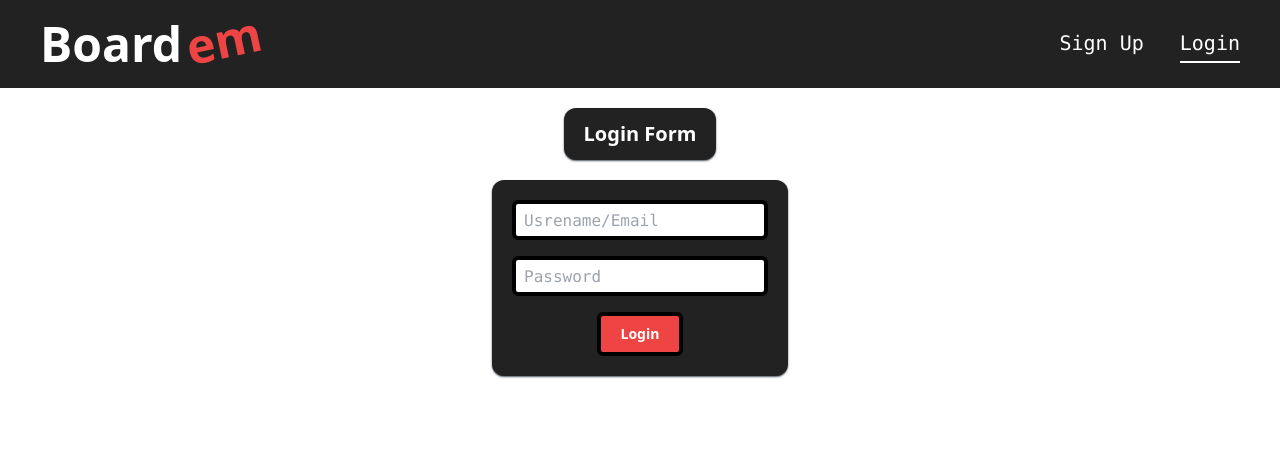
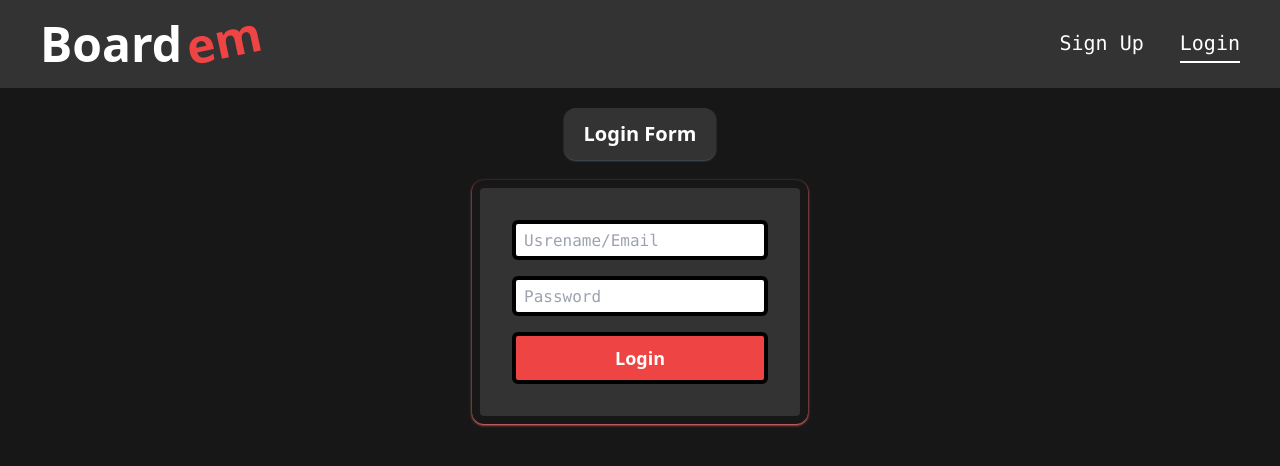
Before and after one commit to TahaShah141/message-board, a React (Vite) app in the folder frontend/: page /login in a window 1280 px wide. Shown: the top 466 px of the page. Built offline with nearby package versions, Linux system fonts and the light colour scheme.

Commit message:
style changes (colours)

```diff
--- a/frontend/index.html
+++ b/frontend/index.html
@@ -5,7 +5,7 @@
     <meta name="viewport" content="width=device-width, initial-scale=1.0" />
     <title>Message Board</title>
   </head>
-  <body>
+  <body class=" bg-neutral-900">
     <div id="root"></div>
     <script type="module" src="/src/main.jsx"></script>
   </body>
--- a/frontend/src/index.css
+++ b/frontend/src/index.css
@@ -3,11 +3,11 @@
 @tailwind utilities;
 
 .auth-form {
-    @apply flex flex-col bg-primary p-5 gap-4 rounded-xl justify-center items-center w-max shadow-sm shadow-gray-600
+    @apply flex flex-col bg-primary p-8 gap-4 rounded-xl justify-center items-center w-max shadow shadow-red-400 border-8 border-neutral-900
 }
 
 .auth-button {
-    @apply bg-red-500 px-5 py-2 rounded-md text-sm font-bold text-white border-black border-4 disabled:bg-red-300 disabled:text-gray-600 hover:bg-red-600 hover:scale-105
+    @apply bg-red-500 px-5 py-2 rounded-md text-lg font-bold text-white border-black border-4 disabled:bg-red-300 disabled:text-gray-600 hover:bg-red-600 hover:scale-105 w-full
 }
 
 .error {
--- a/frontend/tailwind.config.js
+++ b/frontend/tailwind.config.js
@@ -7,7 +7,7 @@ export default {
   theme: {
     extend: {
       backgroundColor: {
-        primary: "#222222"
+        primary: "#333333"
       }
     },
   },
```
